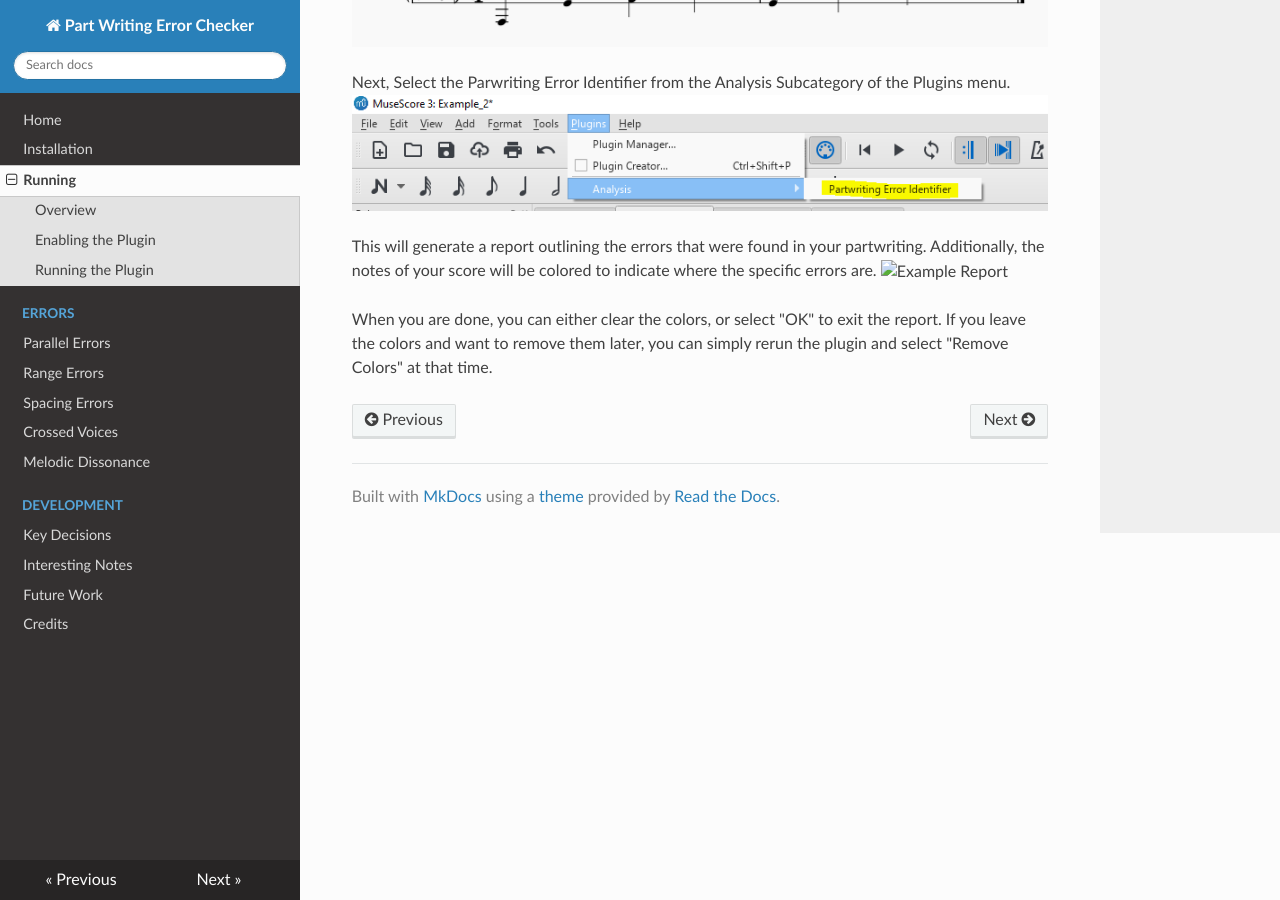
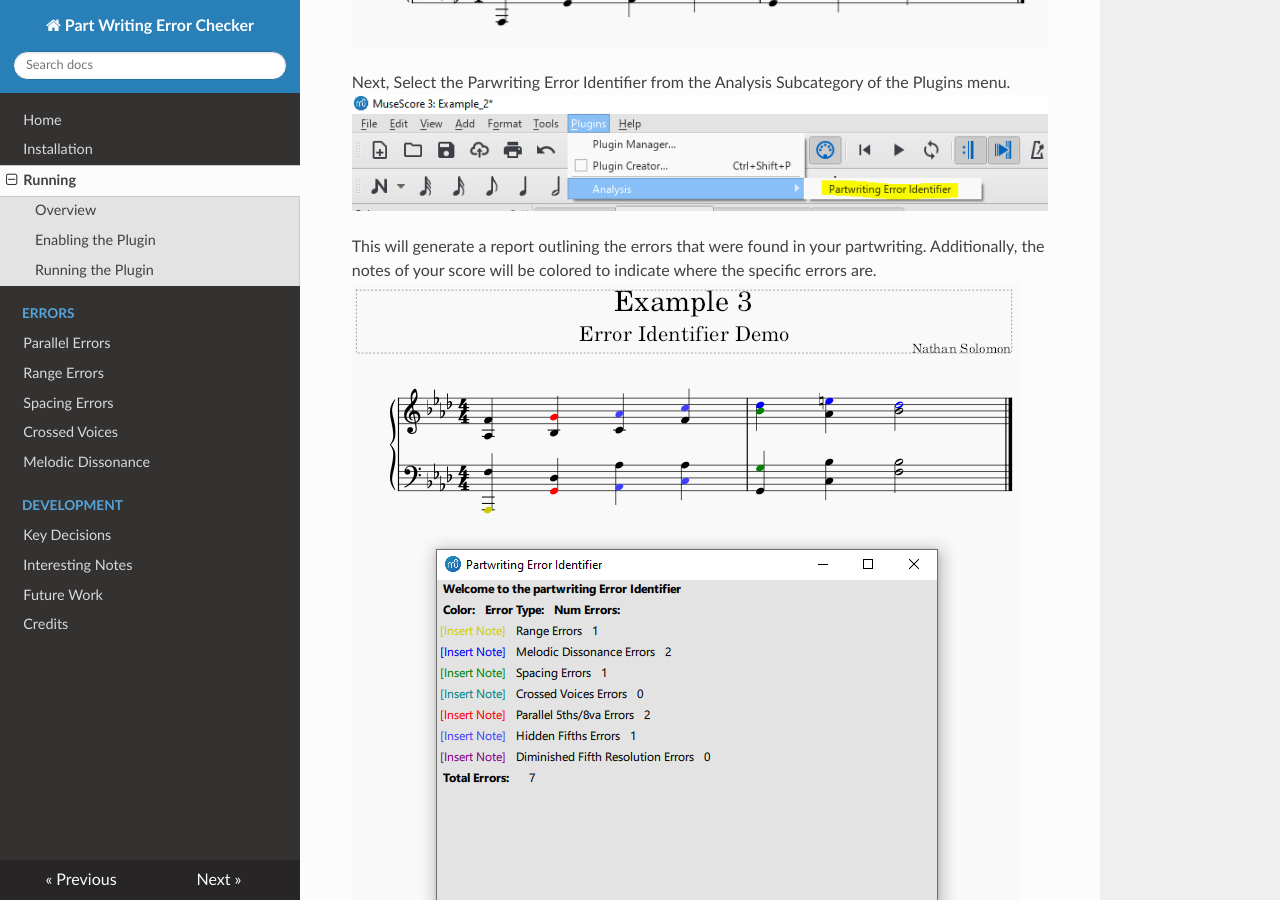
Before and after one commit to Jedimaster4559/PartwritingErrorChecker, an MkDocs documentation site: the page built from docs/Running.md, in a window 1280 px wide and 900 px high, scrolled down 1842 px. Built offline with MkDocs 1.6.1, drawn with Linux system fonts in a browser that asks for light colours; nearby versions of some CDN libraries.

Commit message:
Resolving typos

```diff
--- a/docs/Running.md
+++ b/docs/Running.md
@@ -23,6 +23,6 @@ Next, Select the Parwriting Error Identifier from the Analysis Subcategory of th
 ![Running The Plugin](img/RunningThePlugin.PNG)
 
 This will generate a report outlining the errors that were found in your partwriting. Additionally, the notes of your score will be colored to indicate where the specific errors are.
-![Example Report](img/ExampleReport.png)
+![Example Report](img/ExampleReport.PNG)
 
 When you are done, you can either clear the colors, or select "OK" to exit the report. If you leave the colors and want to remove them later, you can simply rerun the plugin and select "Remove Colors" at that time.
--- a/mkdocs.yml
+++ b/mkdocs.yml
@@ -14,5 +14,5 @@ nav:
   - Development:
     - 'Key Decisions': 'KeyDecisions.md'
     - 'Interesting Notes': 'InterestingNotes.md'
-    - 'Future Work': 'FutueWork.md'
+    - 'Future Work': 'FutureWork.md'
     - 'Credits': 'Credits.md'
```
